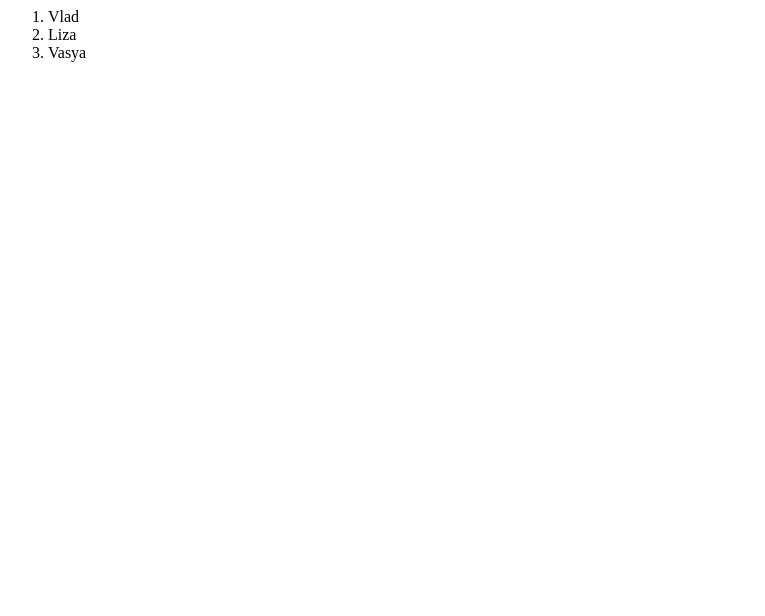
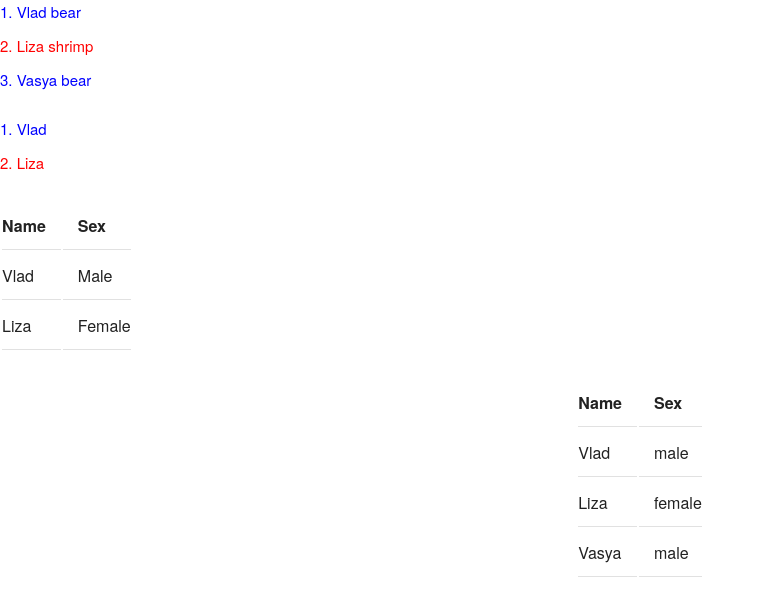
Before and after one commit to Liza908/JS_lessons, a website: page l1.html in a window 1280 px wide. Shown: the whole page, without its empty margins (0-765 px from the left). Drawn offline with nearby package versions, Linux system fonts and the light colour scheme.

Commit message:
Add Table

```diff
--- /dev/null
+++ b/l1.css
@@ -0,0 +1,9 @@
+li.male{
+  color: blue
+}
+li.female {
+  color: red
+}
+table.t{
+  margin: auto
+}
--- a/l1.html
+++ b/l1.html
@@ -1,10 +1,42 @@
 <html>
-  <head>
-  </head>
+
+<head>
+  <title>Стили</title>
+  <link rel="stylesheet" type="text/css" href="l1.css">
+  <link rel="stylesheet" type="text/css" href= "https://cdnjs.cloudflare.com/ajax/libs/normalize/7.0.0/normalize.css">
+  <link rel="stylesheet" type="text/css" href="https://cdnjs.cloudflare.com/ajax/libs/skeleton/2.0.4/skeleton.css">
+</head>
+
 <body>
   <div id="table">
-    <ol id="names"></ol>
+    <ol id="persons"></ol>
+  </div>
+  <div id="l2">
+    <ol id="color">
+      <li id = "male" class="male"> Vlad</li>
+      <li  id="female" class="female">Liza</li>
+    </ol>
+  </div>
+  <div>
+      <table>
+          <tr>
+              <th>Name</th>
+              <th>Sex</th>
+          </tr>
+          <tr>
+              <td>Vlad</td>
+              <td>Male</td>
+          </tr>
+          <tr>
+              <td>Liza</td>
+              <td>Female</td>
+          </tr>
+      </table>
+  </div>
+  <div>
+      <table id = "t" class = "t"></table>
   </div>
   <script src="l1.js"></script>
 </body>
+
 </html>
--- a/l1.js
+++ b/l1.js
@@ -1,9 +1,41 @@
-const ol = document.getElementById('names')
+const ol = document.getElementById('persons')
+const t = document.getElementById('t')
+const tbdy = document.createElement('tbody')
 
-const names = ['Vlad', 'Liza', 'Vasya']
+const persons = [
+{name: 'Vlad', sex: 'male'},
+{name: 'Liza', sex: 'female'},
+{name: 'Vasya', sex: 'male'}]
 
-for (const name of names) {
+const tr2 = document.createElement('tr')
+
+const th1 = document.createElement('th')
+th1.innerText = 'Name'
+tr2.appendChild(th1)
+const th2 = document.createElement('th')
+th2.innerText = 'Sex'
+tr2.appendChild(th2)
+
+tbdy.appendChild(tr2)
+
+for (const person of persons) {
   const li = document.createElement('li')
-  li.innerHTML = name
+  if (person.sex === 'male') {
+    // li.classList.add('male')
+    li.style.color = 'blue'
+  } else {
+    li.classList.add('female')
+  }
+  li.innerHTML = (person.sex === 'male') ? (person.name + ' bear') : (person.name + ' shrimp')
   ol.appendChild(li)
+
+  const tr1 = document.createElement('tr')
+  const td1 = document.createElement('td')
+  td1.innerHTML = person.name
+  tr1.appendChild(td1)
+  const td2 = document.createElement('td')
+  td2.innerHTML = person.sex
+  tr1.appendChild(td2)
+  tbdy.appendChild(tr1)
+  t.appendChild(tbdy)
 }
```
